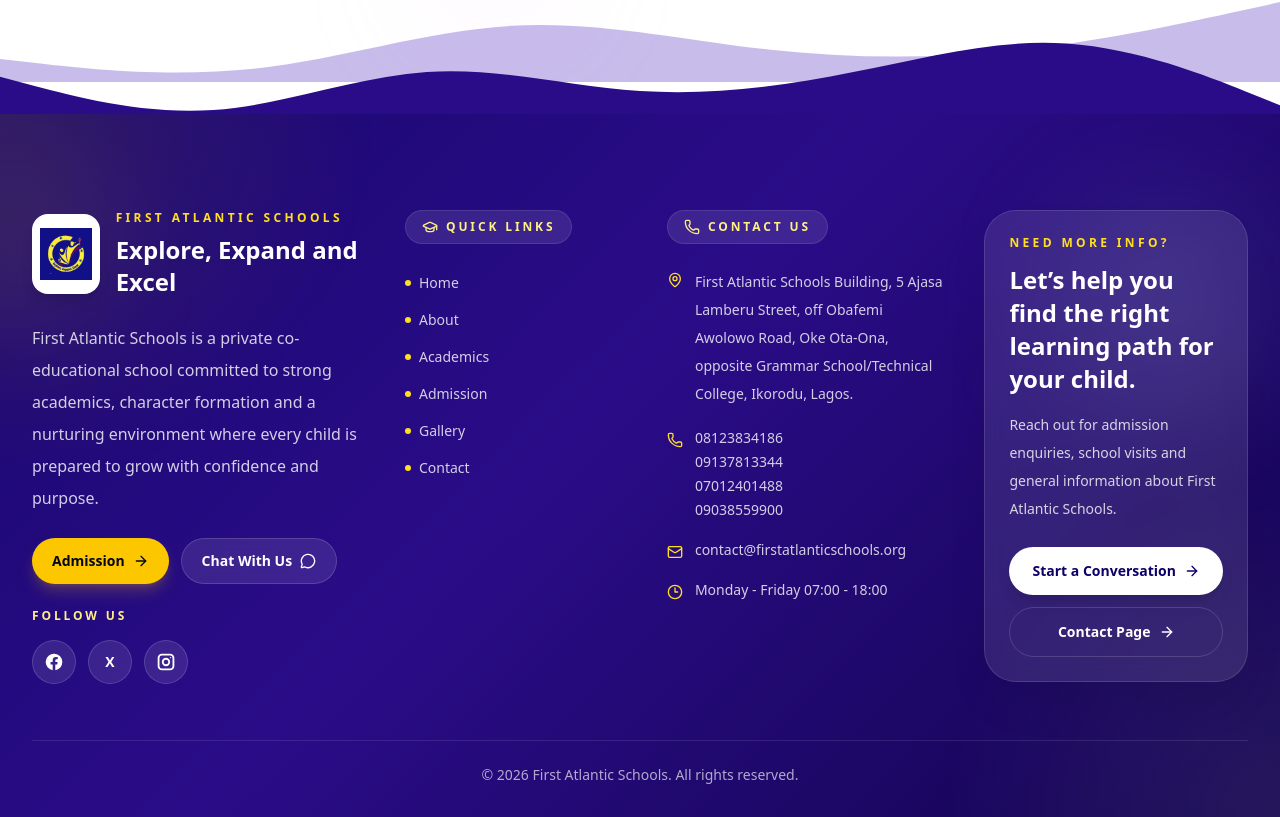
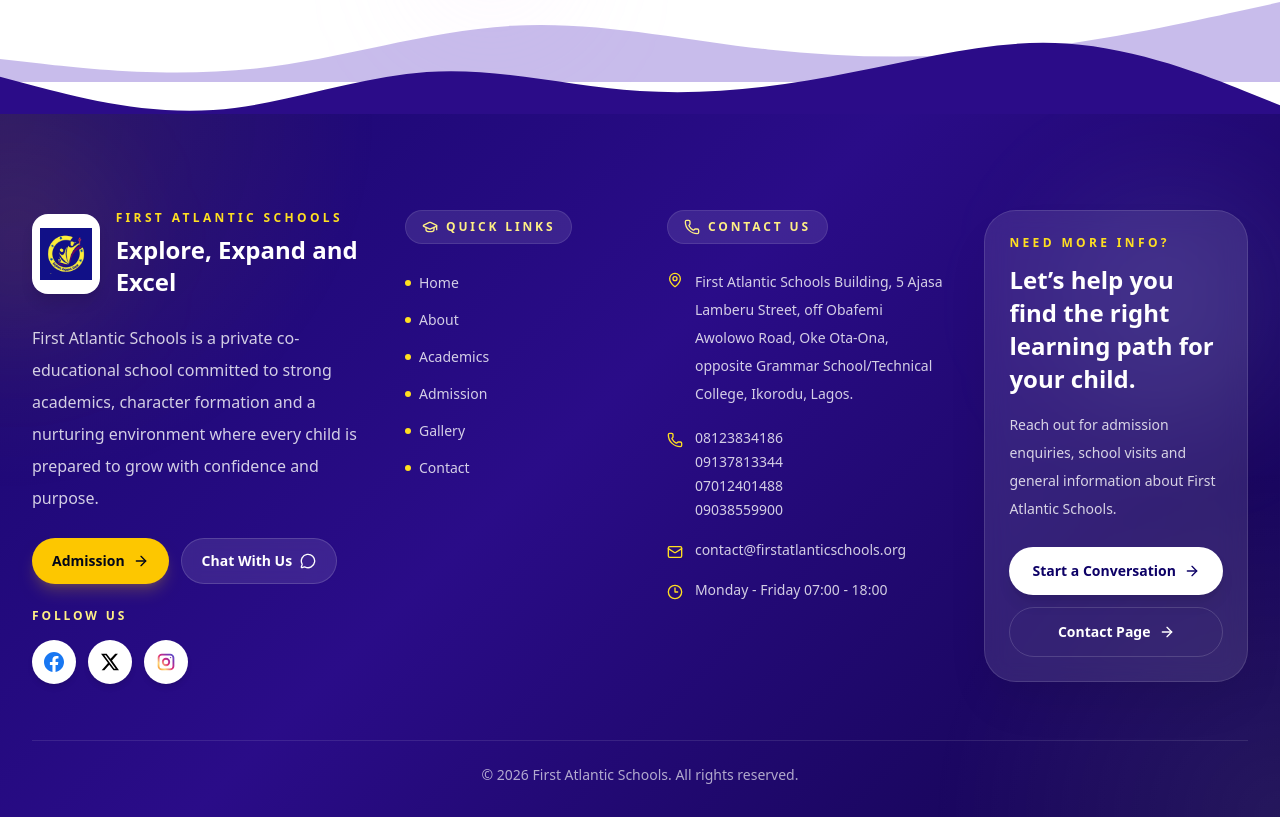
Before and after one commit to Pluhmee/first-atlantic-schools, a Next.js app: page / in a window 1280 px wide. Shown: the part 4927-5744 px from the top of the page. Built offline with nearby package versions, Linux system fonts and the light colour scheme.

Commit message:
made changes to the social media icons

```diff
--- a/components/navbar.tsx
+++ b/components/navbar.tsx
@@ -131,17 +131,28 @@
                     <span className="text-xs font-bold uppercase tracking-wider text-gray-400">School Login</span>
                     <ChevronDown className="h-4 w-4 text-[#0d0066] transition-transform duration-200" />
                   </summary>
-                  <div className="border-t border-gray-100 bg-gray-50/50 py-2">
-                    <a href="https://firstatlanticschools.org" target="_blank" rel="noopener noreferrer" className="block rounded-md px-3 py-2 text-sm text-[#0d0066] hover:bg-white">
-                      Student Portal
-                    </a>
-                    <Link href="/portal/staff" className="block rounded-md px-3 py-2 text-sm text-[#0d0066] hover:bg-white">
-                      Staff Portal
-                    </Link>
-                    <Link href="/portal/parents" className="block rounded-md px-3 py-2 text-sm text-[#0d0066] hover:bg-white">
-                      Parent Portal
-                    </Link>
-                  </div>
+                 <div className="border-t border-gray-100 bg-gray-50/50 py-2">
+                <button
+                  type="button"
+                  className="block w-full rounded-md px-3 py-2 text-left text-sm text-[#0d0066] hover:bg-white"
+                >
+                 Student Portal
+               </button>
+
+                <button
+                  type="button"
+                  className="block w-full rounded-md px-3 py-2 text-left text-sm text-[#0d0066] hover:bg-white"
+                >
+                 Staff Portal
+                </button>
+
+                <button
+                 type="button"
+                  className="block w-full rounded-md px-3 py-2 text-left text-sm text-[#0d0066] hover:bg-white"
+                >
+                  Parent Portal
+                </button>
+              </div>
                 </details>
 
                 <Link href="/gallery" className="block rounded-md py-2 font-semibold text-[#0d0066]">
--- a/components/site-footer.tsx
+++ b/components/site-footer.tsx
@@ -112,14 +112,17 @@
     target="_blank"
     rel="noopener noreferrer"
     aria-label="Visit our Facebook page"
-                  className="group button-lift inline-flex h-11 w-11 items-center justify-center rounded-full border border-white/15 bg-white/10 text-white backdrop-blur-sm hover:bg-white/15"
+    className="group button-lift inline-flex h-11 w-11 items-center justify-center rounded-full bg-white shadow-md hover:shadow-lg"
   >
     <svg
       viewBox="0 0 24 24"
       aria-hidden="true"
-                    className="h-5 w-5 fill-current transition-transform duration-300 group-hover:scale-110"
+      className="h-5 w-5 transition-transform duration-300 group-hover:scale-110"
     >
-                    <path d="M22 12a10 10 0 1 0-11.56 9.88v-6.99H7.9V12h2.54V9.8c0-2.5 1.49-3.88 3.77-3.88 1.09 0 2.23.19 2.23.19v2.46h-1.26c-1.24 0-1.63.77-1.63 1.56V12h2.77l-.44 2.89h-2.33v6.99A10 10 0 0 0 22 12Z" />
+      <path
+        fill="#1877F2"
+        d="M24 12.073C24 5.405 18.627 0 12 0S0 5.405 0 12.073c0 6.019 4.388 11.009 10.125 11.927v-8.437H7.078v-3.49h3.047V9.413c0-3.03 1.792-4.705 4.533-4.705 1.313 0 2.686.235 2.686.235v2.975H15.83c-1.49 0-1.955.931-1.955 1.887v2.268h3.328l-.532 3.49h-2.796V24C19.612 23.082 24 18.092 24 12.073Z"
+      />
     </svg>
   </a>
 
@@ -128,11 +131,18 @@
     target="_blank"
     rel="noopener noreferrer"
     aria-label="Visit our X page"
-                  className="group button-lift inline-flex h-11 w-11 items-center justify-center rounded-full border border-white/15 bg-white/10 text-white backdrop-blur-sm hover:bg-white/15"
+    className="group button-lift inline-flex h-11 w-11 items-center justify-center rounded-full bg-white shadow-md hover:shadow-lg"
   >
-                  <span className="text-sm font-bold transition-transform duration-300 group-hover:scale-110">
-                    X
-                  </span>
+    <svg
+      viewBox="0 0 24 24"
+      aria-hidden="true"
+      className="h-5 w-5 transition-transform duration-300 group-hover:scale-110"
+    >
+      <path
+        fill="#000000"
+        d="M18.244 2H21.5l-7.11 8.128L22.75 22h-6.54l-5.12-6.69L5.24 22H2l7.6-8.69L1.25 2h6.71l4.63 6.11L18.244 2Zm-1.147 18h1.804L6.97 3.895H5.034L17.097 20Z"
+      />
+    </svg>
   </a>
 
   <a
@@ -140,14 +150,26 @@
     target="_blank"
     rel="noopener noreferrer"
     aria-label="Visit our Instagram page"
-                  className="group button-lift inline-flex h-11 w-11 items-center justify-center rounded-full border border-white/15 bg-white/10 text-white backdrop-blur-sm hover:bg-white/15"
+    className="group button-lift inline-flex h-11 w-11 items-center justify-center rounded-full bg-white shadow-md hover:shadow-lg"
   >
     <svg
       viewBox="0 0 24 24"
       aria-hidden="true"
-                    className="h-5 w-5 fill-current transition-transform duration-300 group-hover:scale-110"
+      className="h-5 w-5 transition-transform duration-300 group-hover:scale-110"
     >
-                    <path d="M7 2h10a5 5 0 0 1 5 5v10a5 5 0 0 1-5 5H7a5 5 0 0 1-5-5V7a5 5 0 0 1 5-5Zm0 2.2A2.8 2.8 0 0 0 4.2 7v10A2.8 2.8 0 0 0 7 19.8h10a2.8 2.8 0 0 0 2.8-2.8V7A2.8 2.8 0 0 0 17 4.2H7Zm10.5 1.65a.85.85 0 1 1 0 1.7.85.85 0 0 1 0-1.7ZM12 7a5 5 0 1 1 0 10 5 5 0 0 1 0-10Zm0 2.2a2.8 2.8 0 1 0 0 5.6 2.8 2.8 0 0 0 0-5.6Z" />
+      <defs>
+        <linearGradient id="instagramGradient" x1="0%" y1="100%" x2="100%" y2="0%">
+          <stop offset="0%" stopColor="#F58529" />
+          <stop offset="25%" stopColor="#FEDA77" />
+          <stop offset="50%" stopColor="#DD2A7B" />
+          <stop offset="75%" stopColor="#8134AF" />
+          <stop offset="100%" stopColor="#515BD4" />
+        </linearGradient>
+      </defs>
+      <path
+        fill="url(#instagramGradient)"
+        d="M7 2h10a5 5 0 0 1 5 5v10a5 5 0 0 1-5 5H7a5 5 0 0 1-5-5V7a5 5 0 0 1 5-5Zm0 2.2A2.8 2.8 0 0 0 4.2 7v10A2.8 2.8 0 0 0 7 19.8h10a2.8 2.8 0 0 0 2.8-2.8V7A2.8 2.8 0 0 0 17 4.2H7Zm10.5 1.65a.85.85 0 1 1 0 1.7.85.85 0 0 1 0-1.7ZM12 7a5 5 0 1 1 0 10 5 5 0 0 1 0-10Zm0 2.2a2.8 2.8 0 1 0 0 5.6 2.8 2.8 0 0 0 0-5.6Z"
+      />
     </svg>
   </a>
 </div>
```
Lines whose indentation alone changed are shown as unchanged.
